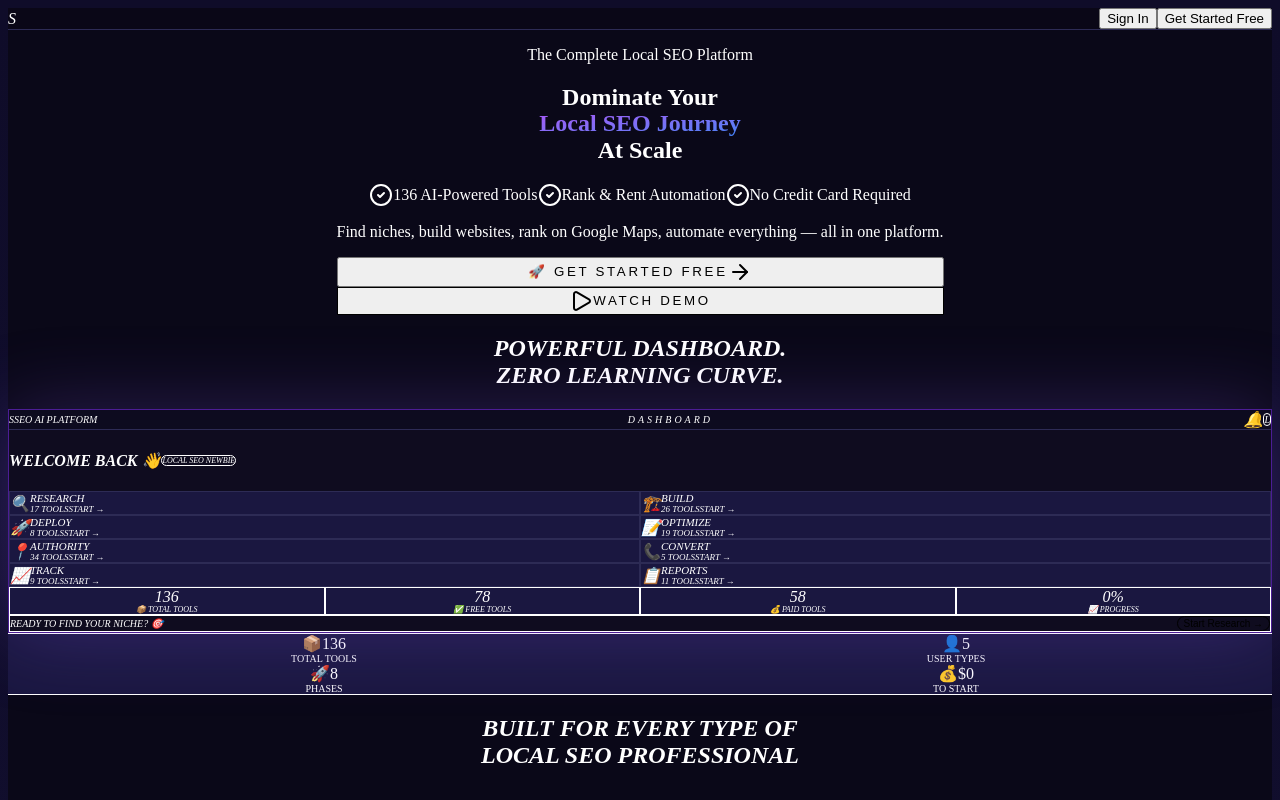
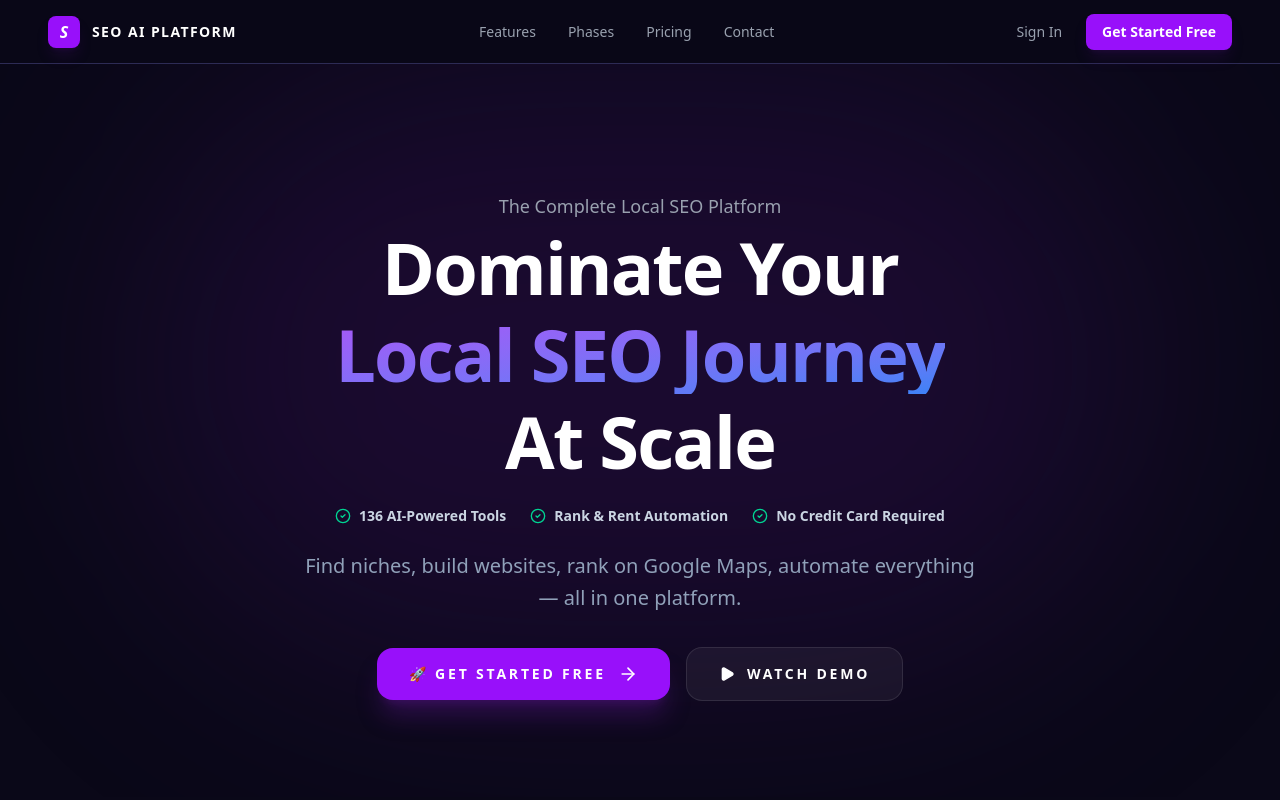
Before and after one commit to morizzogroupllc-alt/seo-ai-platform, a Next.js app: page / in a window 1280 px wide. Shown: the top 800 px of the page. Built offline with nearby package versions, Linux system fonts and the light colour scheme.

Commit message:
Update globals.css

```diff
--- a/src/app/globals.css
+++ b/src/app/globals.css
@@ -1,23 +1,20 @@
-@tailwind base;
-@tailwind components;
-@tailwind utilities;
+@import "tailwindcss";
+
+@theme {
+  --font-sans: var(--font-geist-sans);
+  --font-mono: var(--font-geist-mono);
+}
 
 :root {
-  --foreground-rgb: 255, 255, 255;
-  --background-start-rgb: 15, 12, 41;
-  --background-end-rgb: 26, 23, 64;
+  --background: #0f0c29;
+  --foreground: #ffffff;
 }
 
-body {
-  color: rgb(var(--foreground-rgb));
-  background: linear-gradient(to bottom,
-      transparent,
-      rgb(var(--background-end-rgb))) rgb(var(--background-start-rgb));
-}
-
-@layer utilities {
-  .text-balance {
-    text-wrap: balance;
+@layer base {
+  body {
+    @apply antialiased;
+    background: #0f0c29;
+    color: #ffffff;
   }
 }
 
@@ -39,6 +36,76 @@ body {
   background: #4b487e;
 }
 
+/* Glass Effect */
+.glass-effect {
+  @apply bg-white/5 backdrop-blur-xl border border-white/10;
+}
+
+/* Animations */
+@keyframes fadeInUp {
+  from {
+    opacity: 0;
+    transform: translateY(30px);
+  }
+
+  to {
+    opacity: 1;
+    transform: translateY(0);
+  }
+}
+
+@keyframes fadeInLeft {
+  from {
+    opacity: 0;
+    transform: translateX(-30px);
+  }
+
+  to {
+    opacity: 1;
+    transform: translateX(0);
+  }
+}
+
+@keyframes fadeInRight {
+  from {
+    opacity: 0;
+    transform: translateX(30px);
+  }
+
+  to {
+    opacity: 1;
+    transform: translateX(0);
+  }
+}
+
+@keyframes float {
+
+  0%,
+  100% {
+    transform: translateY(0);
+  }
+
+  50% {
+    transform: translateY(-10px);
+  }
+}
+
+.animate-fadeInUp {
+  animation: fadeInUp 0.6s ease forwards;
+}
+
+.animate-fadeInLeft {
+  animation: fadeInLeft 0.6s ease forwards;
+}
+
+.animate-fadeInRight {
+  animation: fadeInRight 0.6s ease forwards;
+}
+
+.animate-float {
+  animation: float 3s ease-in-out infinite;
+}
+
 /* Fix for Autofill Background and Text Color */
 input:-webkit-autofill,
 input:-webkit-autofill:hover,
```
